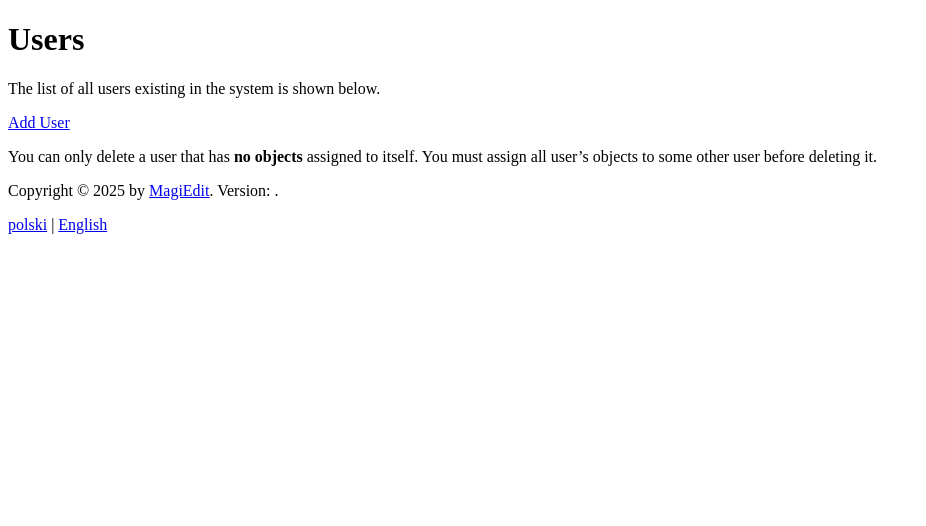
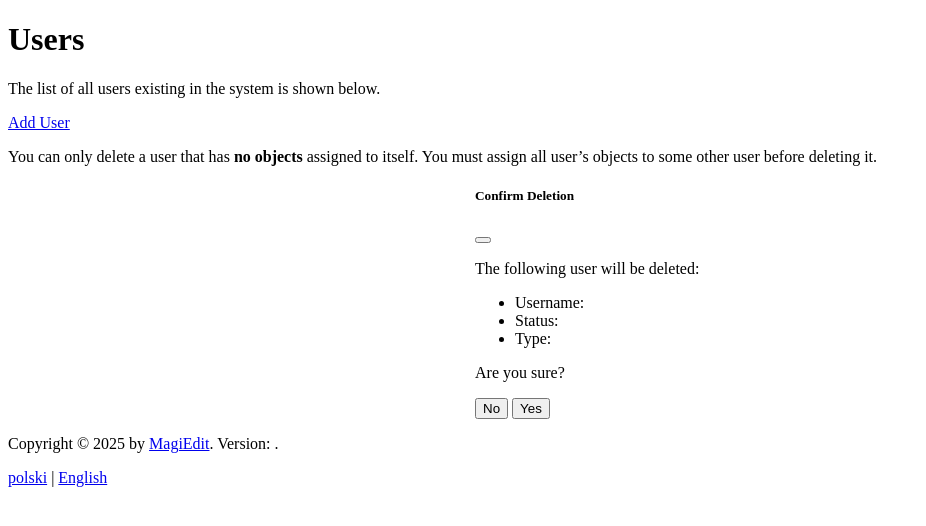
Before and after one commit to niner-games/magiedit, a Yii app: template frontend/views/user/index.php in a window 1280 px wide. Shown: the part 26-552 px from the top of the page, without its empty margins (0-926 px from the left). Run offline with PHP 8.4 and a stand-in for Yii, Linux system fonts and the light colour scheme; the template is opened without the code that fills it, so the values that code supplies are empty; some libraries are stand-ins or nearby versions.

Commit message:
Replace browser confirmation with Bootstrap 5's dialog. See #3

```diff
--- a/frontend/controllers/UserController.php
+++ b/frontend/controllers/UserController.php
@@ -136,7 +136,7 @@ class UserController extends Controller
     {
         $model = $this->findModel($id);
 
-        if (!Yii::$app->user->isAdmin) {
+        if (!Yii::$app->user->identity->getIsAdmin()) {
             Yii::$app->session->setFlash('error', Yii::t('frontend-controllers', 'Only administrators can delete users.'));
 
             return $this->goBack();
--- a/frontend/views/user/index.php
+++ b/frontend/views/user/index.php
@@ -23,8 +23,70 @@ use yii\bootstrap5\LinkPager;
 $this->title = Yii::t('frontend-views', 'Users');
 $this->params['breadcrumbs'][] = $this->title;
 
-$this->registerJs("$('span').tooltip(); $('a').tooltip()");
+$this->registerJs("
+    $('span').tooltip();
+    $('a').tooltip()
+");
 
+$this->registerJs("
+    const csrfParam = '".Yii::$app->request->csrfParam."';
+    const csrfToken = '".Yii::$app->request->getCsrfToken()."';
+");
+
+$this->registerJs("
+    let deleteUrl = '';
+
+    $(document).on('click', '.delete-user-btn', function (e) {
+        e.preventDefault();
+        const btn = $(this);
+        deleteUrl = $(this).attr('href');
+
+        $('#delete-user-type').text(btn.data('modal-type'));
+        $('#delete-user-status').text(btn.data('modal-status'));
+        $('#delete-user-username').text(btn.data('modal-username'));
+
+        const modal = new bootstrap.Modal(document.getElementById('confirmDeleteModal'));
+
+        modal.show();
+    });
+
+    $('#confirmDeleteBtn').on('click', function () {
+        if (deleteUrl) {
+            const form = $('<form>', {
+                method: 'POST',
+                action: deleteUrl
+            });
+
+            const csrfInput = $('<input>', {
+                type: 'hidden',
+                name: csrfParam,
+                value: csrfToken
+            });
+
+            form.append(csrfInput).appendTo('body');
+            form.submit();
+
+            form.on('submit', function () {
+                $(this).remove();
+            });
+        }
+    });
+");
+
+
+$this->registerCss("
+    @media (max-width: 575.98px) {
+        .modal-dialog.modal-sm {
+            max-width: 200px;
+            margin: auto;
+        }
+    }
+
+    .modal-dialog.modal-sm {
+        max-width: 330px;
+        margin: auto;
+    }
+");
 ?>
 
 <div class="user-index">
@@ -40,6 +102,7 @@ $this->registerJs("$('span').tooltip(); $('a').tooltip()");
         ); ?>
     </p>
 
+    <div class="table-responsive">
         <?= GridView::widget([
             'dataProvider' => $dataProvider,
             'headerRowOptions' => ['class' => 'data-list-header-row'],
@@ -75,14 +138,14 @@ $this->registerJs("$('span').tooltip(); $('a').tooltip()");
                 [
                     'attribute' => 'updated_at',
                     'format' => ['date', 'd MMMM y, kk:mm:ss'],
-                'contentOptions' => ['class' => 'text-center align-middle'],
-                'headerOptions' => ['style' => 'width: 18%', 'class' => 'text-center'],
+                    'contentOptions' => ['class' => 'text-center align-middle d-none d-md-table-cell'],
+                    'headerOptions' => ['style' => 'width: 18%', 'class' => 'text-center d-none d-md-table-cell'],
                 ],
                 [
                     'attribute' => 'created_at',
                     'format' => ['date', 'd MMMM y, kk:mm:ss'],
-                'contentOptions' => ['class' => 'text-center align-middle'],
-                'headerOptions' => ['style' => 'width: 18%', 'class' => 'text-center'],
+                    'contentOptions' => ['class' => 'text-center align-middle d-none d-md-table-cell'],
+                    'headerOptions' => ['style' => 'width: 18%', 'class' => 'text-center d-none d-md-table-cell'],
                 ],
                 [
                     'class' => CustomActionColumn::class,
@@ -115,16 +178,20 @@ $this->registerJs("$('span').tooltip(); $('a').tooltip()");
                             );
                         },
                         'delete' => function ($url, $model, $key) {
-                        return Html::a(
+                            return (Yii::$app->user->id === $model->id) ? '' : Html::a(
                                 '<svg xmlns="http://www.w3.org/2000/svg" width="18" height="18" viewBox="0 0 24 24" stroke="currentColor" stroke-width="2" stroke-linecap="round" stroke-linejoin="round" class="lucide lucide-shredder-icon lucide-shredder"><path fill="none" d="M10 22v-5"/><path fill="none" d="M14 19v-2"/><path fill="none" d="M14 2v4a2 2 0 0 0 2 2h4"/><path fill="none" d="M18 20v-3"/><path fill="none" d="M2 13h20"/><path fill="none" d="M20 13V7l-5-5H6a2 2 0 0 0-2 2v9"/><path fill="none" d="M6 20v-3"/></svg>',
                                 $url,
                                 [
                                     'aria-label' => Yii::t('frontend-views', 'Delete User'),
                                     'title' => Yii::t('frontend-views', 'Delete User'),
                                     'data-bs-toggle' => 'tooltip',
-                                'data-bs-placement' => 'top', // or 'bottom', 'left', 'right'
-                                'class' => 'awfully-black-button',
+                                    'data-bs-placement' => 'top',
+                                    'class' => 'awfully-black-button delete-user-btn',
+                                    'data-user-id' => $model->id,
                                     'data-pjax' => '0',
+                                    'data-modal-username' => Html::encode($model->username),
+                                    'data-modal-type' => Html::encode($model->getAttributeDesc('type')),
+                                    'data-modal-status' => Html::encode($model->getAttributeDesc('status')),
                                 ]
                             );
                         },
@@ -138,6 +205,7 @@ $this->registerJs("$('span').tooltip(); $('a').tooltip()");
                 'class' => LinkPager::class,
             ],
         ]); ?>
+    </div>
 
     <p>
 
@@ -149,3 +217,27 @@ $this->registerJs("$('span').tooltip(); $('a').tooltip()");
     </p>
 
 </div>
+
+<div class="modal fade" id="confirmDeleteModal" tabindex="-1" aria-labelledby="confirmDeleteLabel" aria-hidden="true">
+    <div class="modal-dialog modal-dialog-centered modal-sm">
+        <div class="modal-content">
+            <div class="modal-header">
+                <h5 class="modal-title" id="confirmDeleteLabel">Confirm Deletion</h5>
+                <button type="button" class="btn-close" data-bs-dismiss="modal" aria-label="Close"></button>
+            </div>
+            <div class="modal-body">
+                <p><?= Yii::t('frontend-views', 'The following user will be deleted:'); ?></p>
+                <ul id="delete-user-details" style="">
+                    <li><?= Yii::t('common-models', 'Username'); ?>: <strong><span id="delete-user-username"></span></strong></li>
+                    <li><?= Yii::t('common-models', 'Status'); ?>: <strong><span id="delete-user-status"></span></strong></li>
+                    <li><?= Yii::t('common-models', 'Type'); ?>: <strong><span id="delete-user-type"></span></strong></li>
+                </ul>
+                <p><?= Yii::t('frontend-views', 'Are you sure?'); ?></p>
+            </div>
+            <div class="modal-footer">
+                <button type="button" class="btn btn-secondary" data-bs-dismiss="modal"><?= Yii::t('frontend-views', 'No'); ?></button>
+                <button type="button" class="btn btn-danger" id="confirmDeleteBtn"><?= Yii::t('frontend-views', 'Yes'); ?></button>
+            </div>
+        </div>
+    </div>
+</div>
--- a/frontend/views/user/view.php
+++ b/frontend/views/user/view.php
@@ -26,7 +26,7 @@ YiiAsset::register($this);
     <p><?= Yii::t('frontend-views', 'Details of selected user are provided below.') ?></p>
 
     <p>
-        <?= Html::a(Yii::t('frontend-views', 'Edit'), ['update', 'id' => $model->id], ['class' => 'btn btn-primary']) ?>
+        <?= Html::a(Yii::t('frontend-views', 'Edit'), ['update', 'id' => $model->id], ['class' => 'btn btn-success']) ?>
 
         <?php if ($displayedUserIsLoggedIn): ?>
 
--- a/translations/pl/common-models.php
+++ b/translations/pl/common-models.php
@@ -33,10 +33,10 @@ return [
     'Status' => 'Stan',
     'This email address has already been taken.' => 'Ten adres e-mail jest już zajęty.',
     'This field cannot be blank.' => 'To pole nie może pozostać puste.',
+    'This field must contain a valid email address.' => 'To pole musi zawierać prawidłowy adres e-mail.',
     'This username has already been taken.' => 'Ta nazwa użytkownika jest już zajęta.',
     'Type' => 'Typ',
     'Updated At' => 'Data aktualizacji',
     'Username' => 'Login',
     'Verification Token' => 'Token weryfikacyjny',
-    'This field must contain a valid email address.' => 'To pole musi zawierać prawidłowy adres e-mail.',
 ];
--- a/translations/pl/frontend-controllers.php
+++ b/translations/pl/frontend-controllers.php
@@ -17,7 +17,6 @@
  * NOTE: this file must be saved in UTF-8 encoding.
  */
 return [
-    'Only administrators can delete users.' => 'Tylko administratorzy mogą usuwać użytkowników.',
     'Please click the link in your email to confirm your account.' => 'Kliknij link w wiadomości e-mail, aby potwierdzić swoje konto.',
     'The requested page does not exist.' => 'Wskazana strona nie istnieje.',
     'Unfortunately, we can’t resend the verification email to this address.' => 'Niestety nie możemy ponownie wysłać wiadomości weryfikacyjnej na ten adres.',
@@ -25,8 +24,9 @@ return [
     'Unfortunately, we can’t verify your account with the token provided. If the link has expired, try requesting a new one.' => 'Niestety nie możemy zweryfikować Twojego konta za pomocą podanego tokena. Jeśli odnośnik stracił ważność, spróbuj wygenerować nowy.',
     'Welcome aboard! We’ve sent a verification email to your inbox. If you don’t see it, be sure to check your spam or junk folder — just in case.' => 'Witamy na pokładzie! Wysłaliśmy e-mail weryfikacyjny na Twoją skrzynkę. Jeśli go nie widzisz, sprawdź folder spam lub inne zakładki — na wszelki wypadek.',
     'You cannot delete currently logged-in user.' => 'Nie można usunąć aktualnie zalogowanego użytkownika.',
-    'You cannot delete last administrator.' => 'Nie można usunąć ostatniego administratora.',
+    'Your email address has been confirmed!' => 'Twój adres e-mail został potwierdzony!',
     'Your password has been changed successfully.' => 'Twoje hasło zostało pomyślnie zmienione.',
     'You’ve successfully logged out. For added security, consider closing all browser windows.' => 'Wylogowano pomyślnie. Dla większego bezpieczeństwa warto zamknąć wszystkie okna przeglądarki.',
-    'Your email address has been confirmed!' => 'Twój adres e-mail został potwierdzony!',
+    'Only administrators can delete users.' => 'Tylko administratorzy mogą usuwać użytkowników.',
+    'You cannot delete last administrator.' => 'Nie można usunąć ostatniego administratora.',
 ];
```
Also changed, not shown: translations/pl/frontend-views.php (+7 -3 lines). Lines whose indentation alone changed are shown as unchanged.
